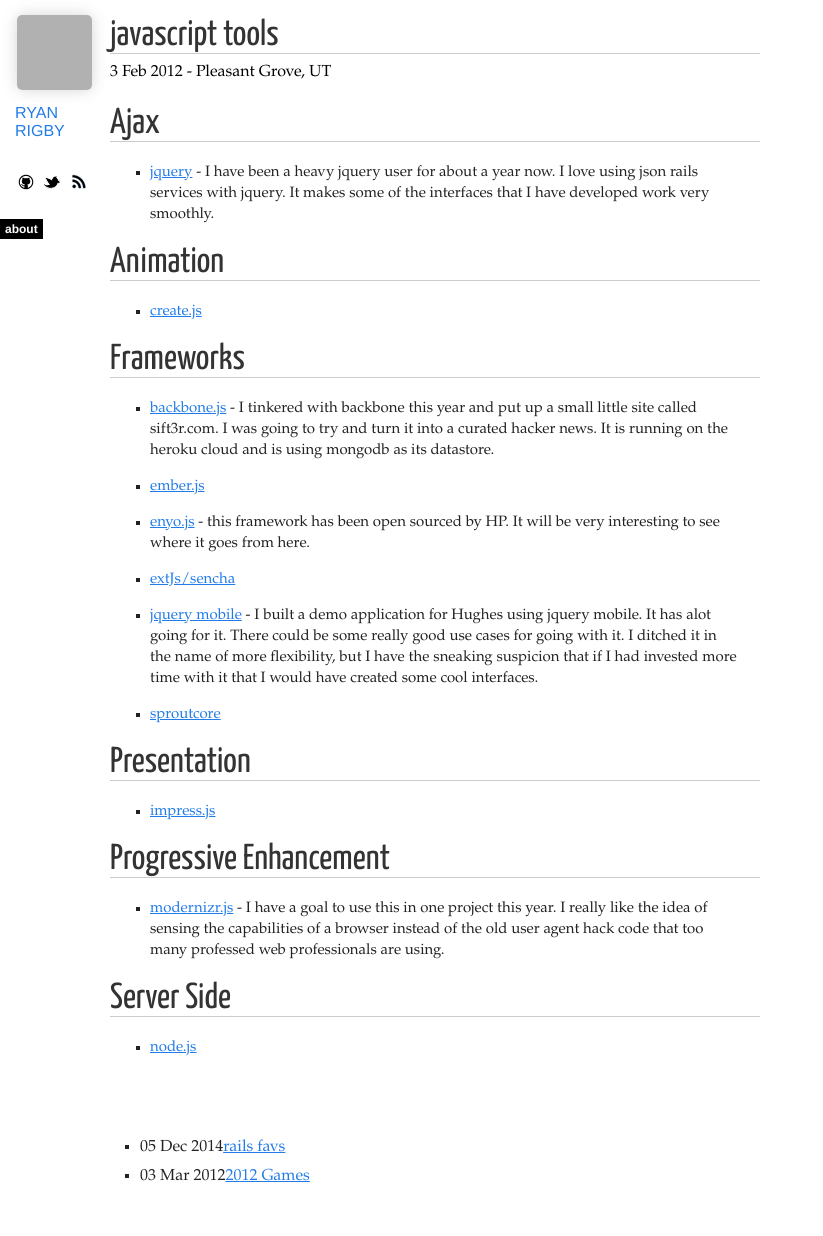
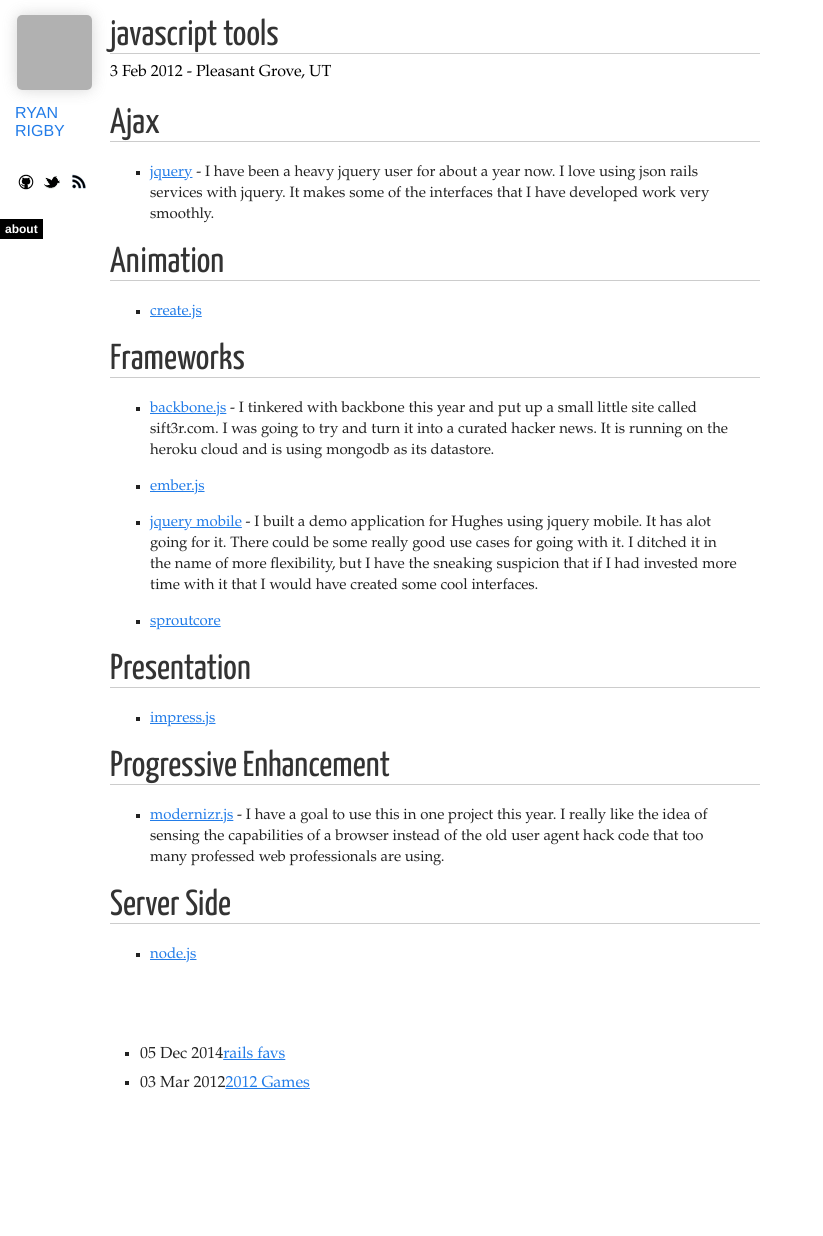
Before and after one commit to rbrigby/frontpage, a Jekyll site: the page built from _posts/2012-03-03-javascript-tools.md, in a window 1280 px wide. Shown: the whole page, without its empty margins (0-823 px from the left). Built offline with Jekyll 4.4.1, drawn with Linux system fonts in a browser that asks for light colours; nearby versions of some CDN libraries; Markdown is read by kramdown in place of the engine named in the settings; after the commit the page ends 1143 px from its top, so only the background shows below that; grey boxes are pictures that could not be loaded.

Commit message:
Update 2012-03-03-javascript-tools.md

```diff
--- a/_posts/2012-03-03-javascript-tools.md
+++ b/_posts/2012-03-03-javascript-tools.md
@@ -20,8 +20,6 @@
 ==========
 * [backbone.js](http://documentcloud.github.com/backbone/) - I tinkered with backbone this year and put up a small little site called sift3r.com.  I was going to try and turn it into a curated hacker news.  It is running on the heroku cloud and is using mongodb as its datastore.
 * [ember.js](http://emberjs.com/)
-* [enyo.js](http://enyojs.com/) - this framework has been open sourced by HP.  It will be very interesting to see where it goes from here.
-* [extJs/sencha](http://www.sencha.com/)
 * [jquery mobile](http://jquerymobile.com/) - I built a demo application for Hughes using jquery mobile.  It has alot going for it.  There could be some really good use cases for going with it.  I ditched it in the name of more flexibility, but I have the sneaking suspicion that if I had invested more time with it that I would have created some cool interfaces.
 * [sproutcore](http://sproutcore.com/)
 
```
